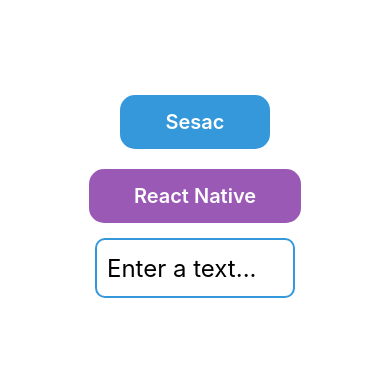
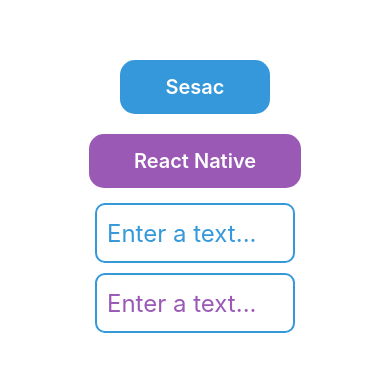
Before and after one commit to YeojinJeon/react-native-style, a React Native app: screen / in a window 390 px wide. Shown: the part 228-600 px from the top of the page. Built offline with nearby package versions, Linux system fonts and the light colour scheme.

Commit message:
attrs 사용

```diff
--- a/src/App.js
+++ b/src/App.js
@@ -12,7 +12,8 @@
         <Container>
             <Button title="Sesac" />
             <Button title="React Native" />
-            <Input />
+            <Input textColor="#3498db" />
+            <Input textColor="#9b59b6" />
         </Container>
     );
 };
--- a/src/components/Input.js
+++ b/src/components/Input.js
@@ -1,19 +1,22 @@
 import React from "react";
 import styled from "styled-components/native";
 
-const StyledInput = styled.TextInput`
+const StyledInput = styled.TextInput.attrs(props => ({
+    placeholder: 'Enter a text...',
+    placeholderTextColor: props.textColor,
+}))`
 width:200px;
 height: 60px;
 margin: 5px;
 padding: 10px;
 border-radius: 10px;
 border: 2px;
-border-color: #3498db;
+border-color: #3498db; /* 여기도 text color 와 동일하게 맞추려면? */
 font-size: 24px;
 `;
 
-const Input = () => {
-    return <StyledInput placeholder="Enter a text..." />
+const Input = props => {
+    return <StyledInput textColor={props.textColor} />
 };
 
 export default Input;
```
